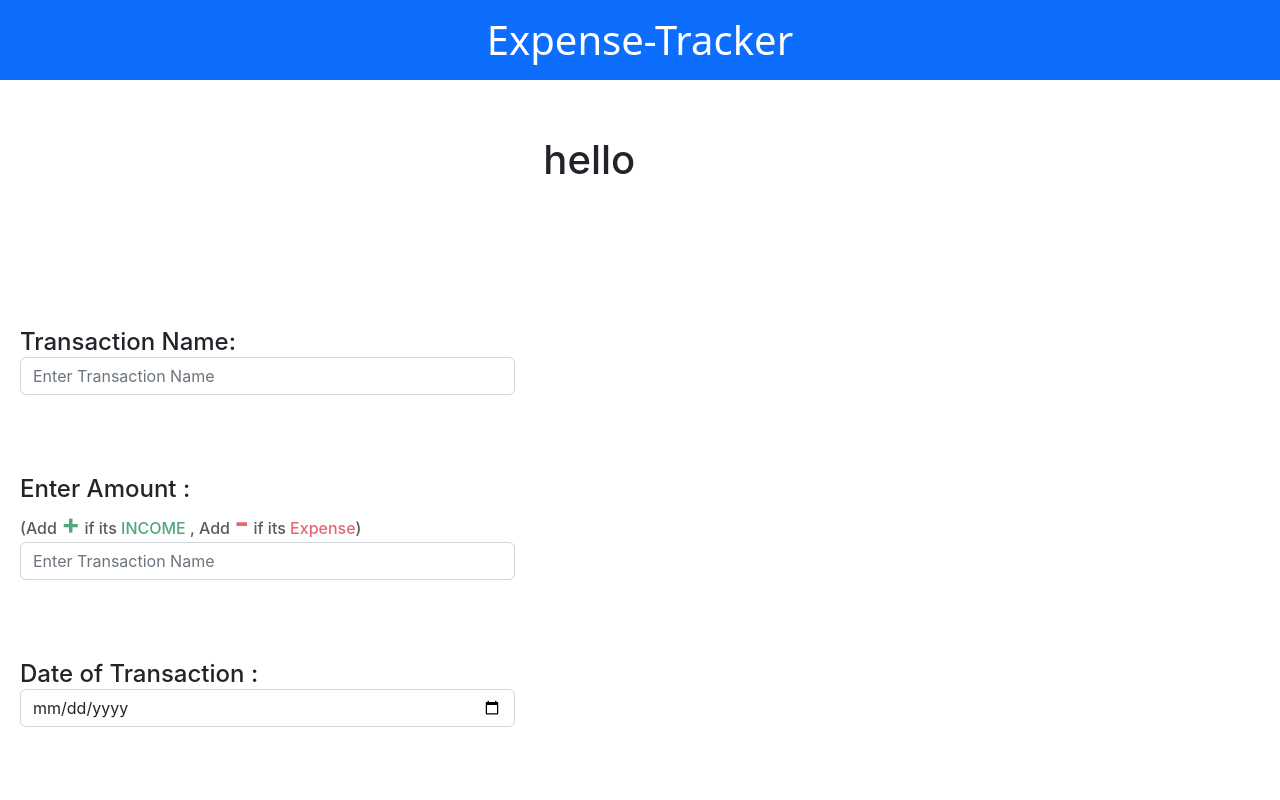
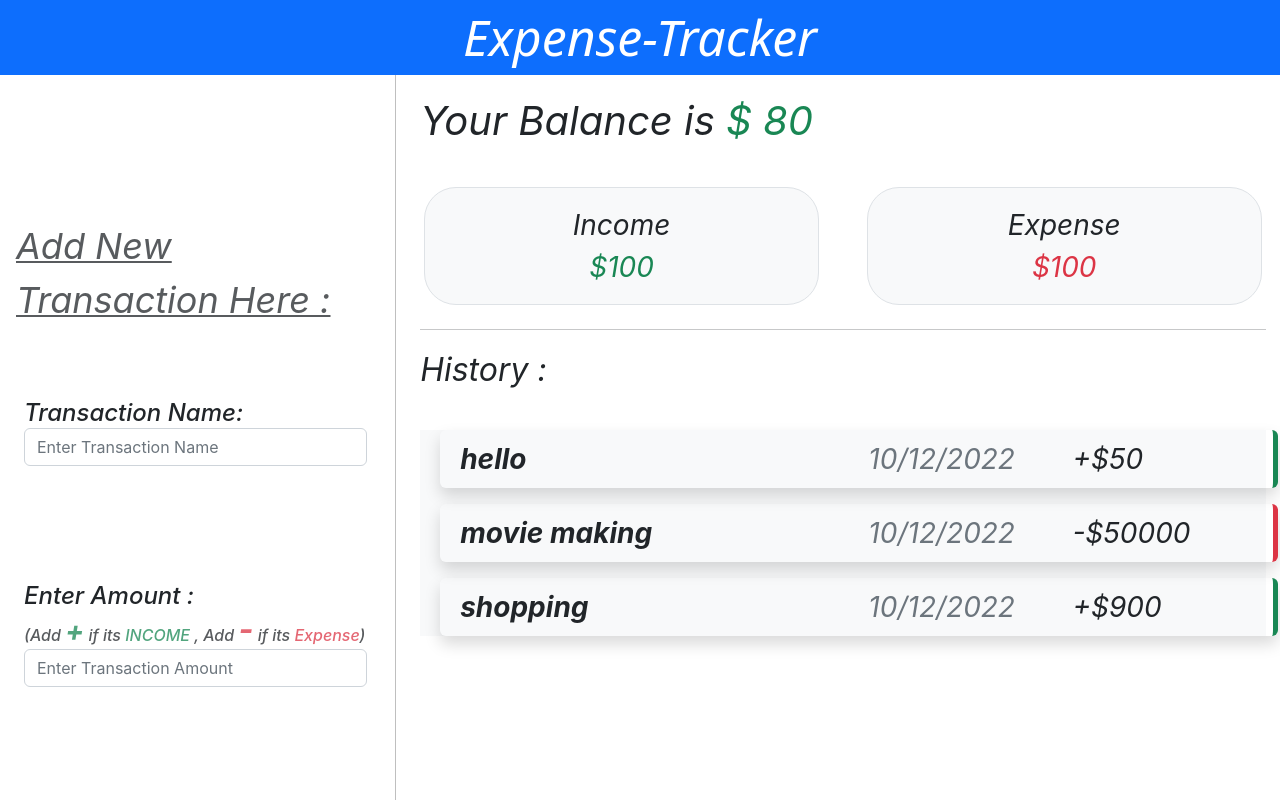
Before and after one commit to kiran8688/react-expense-tracker-source_code, a React (Create React App) app: page / in a window 1280 px wide. Shown: the top 800 px of the page. Built offline with nearby package versions, Linux system fonts and the light colour scheme.

Commit message:
done with most of the UI Desigining

```diff
--- a/src/App.css
+++ b/src/App.css
@@ -1,3 +1,8 @@
 #nav-title{
     font-family: system-ui, -apple-system, BlinkMacSystemFont, 'Segoe UI', Roboto, Oxygen, Ubuntu, Cantarell, 'Open Sans', 'Helvetica Neue', sans-serif;
+    font-weight: 500;
+    font-size: 50px;
 }
+#vr{
+    height: 100%;
+}
--- a/src/App.js
+++ b/src/App.js
@@ -1,23 +1,31 @@
 import { Component } from 'react';
 import './App.css';
 import Input from './Components/LeftSideComponents/Input';
-class App extends Component{
+import DisplaySec1 from './Components/RightSideComponents/DisplaySec1';
+import DisplaySec2 from './Components/RightSideComponents/DisplaySec2';
+class App extends Component {
   render() {
     return (
-    <div className="App">
-    <nav id='nav-title' className='bg-primary h1 p-3 text-center  text-white '>Expense-Tracker</nav>
-    <br /><br />
+      <div className="App "><em>
+        <nav id='nav-title' className=' text-center bg-primary text-white'><span className=''> Expense-Tracker</span></nav>
+
         <div className='row'>
 
-      <Input   />
+          <Input />
+          <div className='col-auto h1 text-black '>
+            <div id='vr' className="vr "></div>
+          </div>
 
-      <div className='col h1'>
-        hello
+          <div className='col-8'>
+            <DisplaySec1 />
+            <DisplaySec2 />
+          </div>
+
+
 
         </div>
 
-    </div>
-
+      </em>
       </div>
     );
   }
--- a/src/Components/LeftSideComponents/Input.css
+++ b/src/Components/LeftSideComponents/Input.css
@@ -0,0 +1,9 @@
+#input-head{
+    width: 30%;
+    margin-bottom: 0rem!important;
+
+
+}
+em{
+    font-size: 150%;
+}
--- a/src/Components/LeftSideComponents/Input.jsx
+++ b/src/Components/LeftSideComponents/Input.jsx
@@ -14,20 +14,25 @@ export class Input extends Component {
   render(props) {
 
     return (
-      <div className='col-5'><br /><br /><br /><br /><br /><br /><br /><br />
+      <div id='input-head' className='col-3 ms-1 text-dark text-start bg-white'><br /><br /><br /><br />
+        <div className='container '><u className='opacity-75'><em> Add New Transaction Here :</em></u></div>
+        <br /><br />
         <div className="h4 container-fluid ms-2 " >Transaction Name:  <input type="text" id='name-input' className='form-control' placeholder='Enter Transaction Name' />
         </div>
         <br /><br /><br />
 
-        <div  className="h4 container-fluid ms-2" >Enter Amount : <label className='fs-6 opacity-75'>(Add <strong className='fs-3 text-success ' >+</strong> if its <span className='text-success'>INCOME</span>     ,    Add <strong className='fs-2 text-danger' >-</strong> if its <span className='text-danger'>Expense</span>)</label><input type="number" id='amount-input' className='form-control' placeholder='Enter Transaction Name' />
+        <div  className="h4 container-fluid ms-2" >Enter Amount : <label className='fs-6 opacity-75'>(Add <strong className='fs-3 text-success ' >+</strong> if its <span className='text-success'>INCOME</span>     ,    Add <strong className='fs-2 text-danger' >-</strong> if its <span className='text-danger'>Expense</span>)</label><input type="number" id='amount-input' className='form-control' placeholder='Enter Transaction Amount' />
         </div>
         <br /><br /><br />
         <div  className="h4 container-fluid ms-2 " >Date of Transaction :  <input type="date" id='date-input'
-        className='form-control' placeholder='Enter Transaction Name' />
+        className='form-control' />
         </div>
         <br /><br /><br />
-        <button type='submit' className=' btn btn-primary ms-2 text-white border-white rounded-5 form-control' onClick={this.inputClickEventHandler}  >submit</button>
+        <button type='submit' className=' btn btn-primary ms-1 container-fluid  text-white border-white rounded-5 form-control' onClick={this.inputClickEventHandler}  >submit</button>
         <br /><br /><br /><br /> <br /><br /><br /><br />
+
+
+
 
       </div>
     )
--- /dev/null
+++ b/src/Components/RightSideComponents/DisplaySec1.css
@@ -0,0 +1,31 @@
+#gutt-tab1::before{
+    transition: transform 250ms ease-in;
+    background-color: limegreen;
+    box-shadow: inset 300px 0 0 0 #00ff00;
+    /* box-shadow: inset 0 0 10px 0 #000; */
+}
+
+
+#gutt-tab1:hover{
+    transform: translateX(0%);
+    cursor: pointer;
+    /* text-transform: uppercase;  */
+    font-weight: 700;
+    box-shadow: 0 1rem 3rem rgba(0,0,0,.175)!important;
+}
+
+#gutt-tab2::before{
+    transition: transform 250ms ease-in;
+    background-color: limegreen;
+    box-shadow: inset 300px 0 0 0 #00ff00;
+    /* box-shadow: inset 0 0 10px 0 #000; */
+}
+
+
+#gutt-tab2:hover{
+    transform: translateX(0%);
+    cursor: pointer;
+     /* text-transform: uppercase;  */
+    font-weight: 700;
+    box-shadow: 0 1rem 3rem rgba(0,0,0,.175)!important;
+}
--- a/src/Components/RightSideComponents/DisplaySec1.jsx
+++ b/src/Components/RightSideComponents/DisplaySec1.jsx
@@ -0,0 +1,27 @@
+import React, { Component } from 'react'
+import './DisplaySec1.css'
+
+export class DisplaySec1 extends Component {
+  render(props) {
+    return (
+      <div className=''>
+        <div className='fs-1 mt-3  '>
+          Your Balance is <span className='text-success'> $ 80</span>
+        </div><br />
+
+        <div className="container px-1">
+          <div className="row gx-5">
+            <div className="col text-center fs-3">
+            <div id='gutt-tab1' className="p-3 border bg-light rounded-5   ">Income <br /><span className='text-success '>$100</span> </div>
+            </div>
+            <div className="col text-center fs-3">
+              <div id='gutt-tab2' className="p-3 border bg-light rounded-5">Expense <br /><span className='text-danger'>$100</span> </div>
+            </div>
+          </div>
+        </div>
+      </div>
+    )
+  }
+}
+
+export default DisplaySec1
--- /dev/null
+++ b/src/Components/RightSideComponents/DisplaySec2.jsx
@@ -0,0 +1,22 @@
+import React, { Component } from 'react'
+
+export class DisplaySec2 extends Component {
+  render() {
+    return (
+      <div className='mt-4'>
+        <hr /> <span className='fs-2'>History  :</span>
+
+        <br /><br />
+        <div className=' fs-3'>
+            <ul className=' container-auto  bg-light '>
+            <li className=' row justify-content-around rounded border-end border-5 border-success mb-3 p-2 list-group-item shadow d-flex '> <strong className=' text-truncate col-6'>hello</strong> <span className='col-3 text-secondary'>10/12/2022</span> <span className='col-3'>+$50</span> </li>
+            <li className=' row justify-content-around rounded border-end border-5 border-danger p-2 mb-3 list-group-item shadow d-flex '><strong className='text-truncate col-6' >movie making</strong> <span className='col-3 text-secondary'>10/12/2022</span> <span className='col-3'>-$50000</span></li>
+            <li className=' row justify-content-around rounded border-end border-5 border-success p-2 mb-3 list-group-item shadow d-flex '> <strong className='text-truncate col-6'>shopping</strong> <span className='col-3 text-secondary'>10/12/2022</span> <span className='col-3'>+$900</span></li>
+            </ul>
+        </div>
+      </div>
+    )
+  }
+}
+
+export default DisplaySec2
```
Lines whose indentation alone changed are shown as unchanged.
